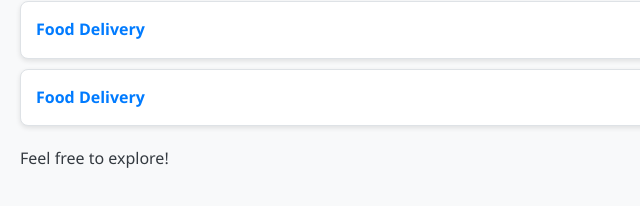
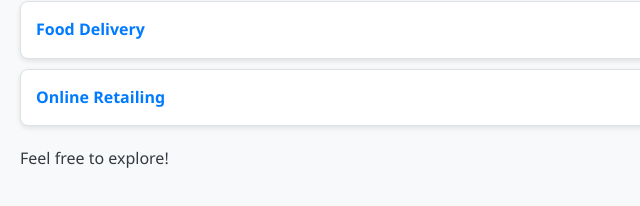
Before and after one commit to JENCYSPARK/full-stack, a plain HTML site: page index.html in a window 1280 px wide. Shown: the part 458-664 px from the top of the page, 0-640 px from the left. Drawn offline with Linux system fonts and the light colour scheme.

Commit message:
Update index.html

```diff
--- a/index.html
+++ b/index.html
@@ -87,7 +87,7 @@
         <li><a href="Ex 2/index.html">TO-DO List Application</a></li>
         <li><a href="Ex 3/index.html">Microblogging</a></li>
         <li><a href="Ex 4/index.html">Food Delivery</a></li>
-        <li><a href="ex 5/index.html">Food Delivery</a></li>
+        <li><a href="ex 5/index.html">Online Retailing</a></li>
     </ul>
     </ul>
     <p>Feel free to explore!</p>
```
